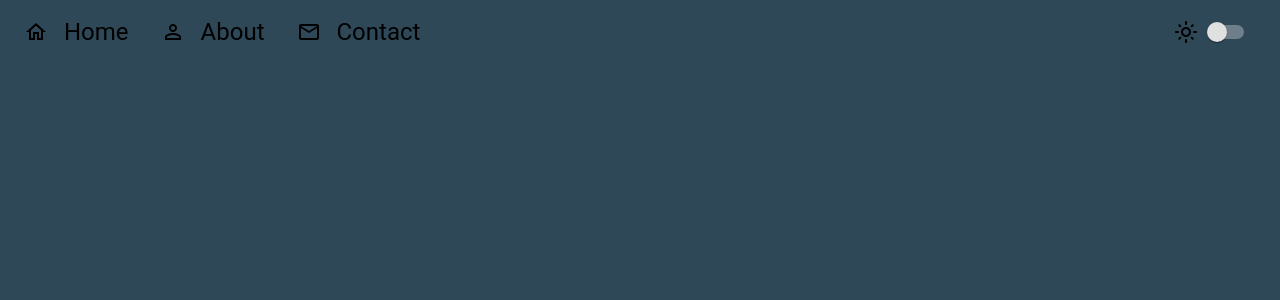
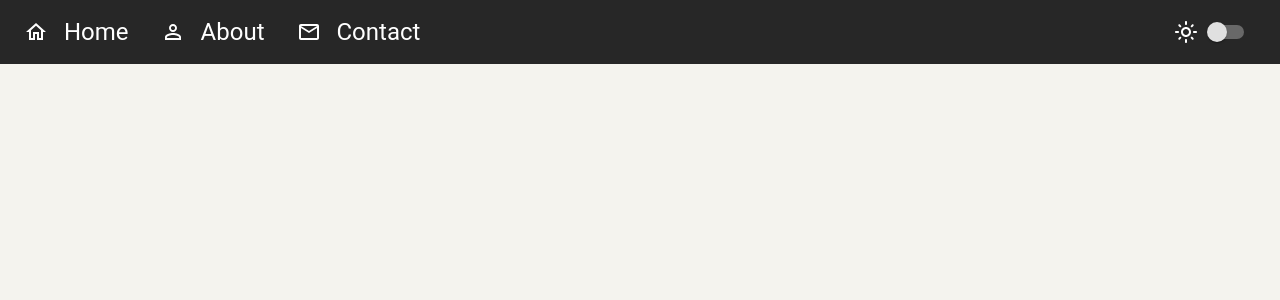
Before and after one commit to Fausto-Osuna/portfolio, a React (Vite) app: page / in a window 1280 px wide. Shown: the top 300 px of the page. Built offline with nearby package versions, Linux system fonts and the light colour scheme.

Commit message:
Modify Header component and App.jsx

```diff
--- a/components/Header.jsx
+++ b/components/Header.jsx
@@ -12,7 +12,7 @@ const data = [
 
 export default function Header() {
   return (
-    <AppBar position="static" color="transparent" sx={{boxShadow: 'none'}}>
+    <AppBar position="static" color="primary" sx={{boxShadow: 'none'}}>
       <Toolbar sx={{display: 'flex', justifyContent: 'space-between'}}>
         <Box component={'nav'} display={'flex'} gap={4}>
             {data.map(
@@ -26,7 +26,7 @@ export default function Header() {
         </Box>
         <Box display={'flex'} alignItems={'center'}>
             <Icon><LightModeOutlined/></Icon>
-            <Switch color='primary'/>
+            <Switch/>
         </Box>
       </Toolbar>
     </AppBar>
--- a/src/App.jsx
+++ b/src/App.jsx
@@ -6,7 +6,8 @@ export default function App() {
 
   const theme = createTheme({
     palette: {
-      mode: 'dark'
+      mode: 'dark',
+
     }
   })
 
--- a/src/index.css
+++ b/src/index.css
@@ -1,6 +1,6 @@
 body{
   margin: 0;
   padding: 0;
-  background-color: #2f4858;
+  background-color: #f4f3ee;
   box-sizing: border-box;
 }
```
